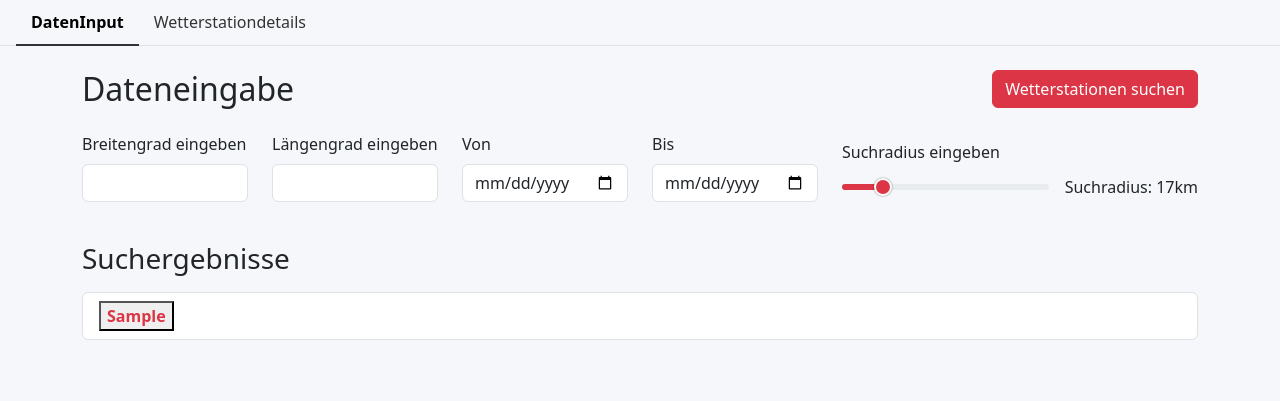
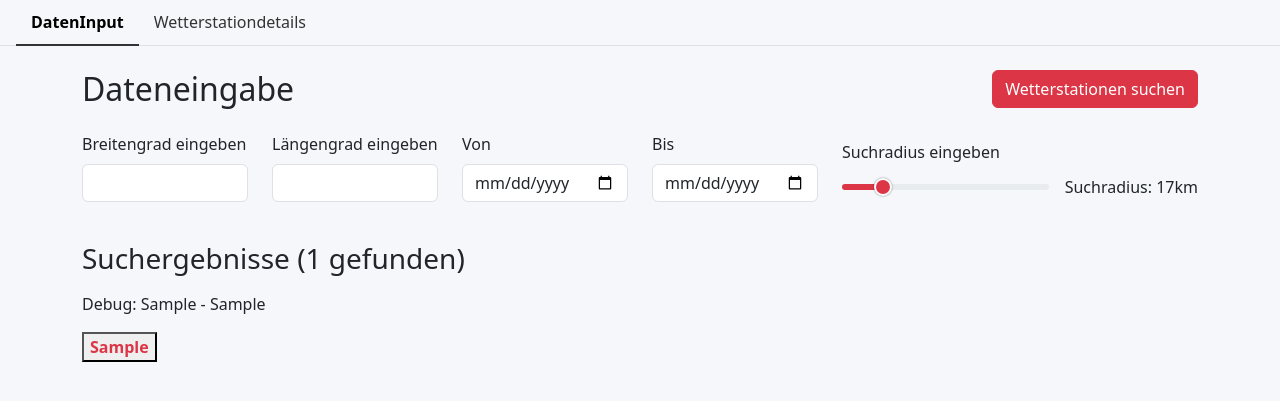
Before and after one commit to silkiqw/abgabe, a Django app: template myapp/templates/index.html in a window 1280 px wide. Shown: the top 401 px of the page. Run offline with Django 5.2, Linux system fonts and the light colour scheme; the template is opened without the code that fills it: most values are stand-ins (such as "Sample title", 1, 10 or a date in 2020); some libraries are stand-ins or nearby versions.

Commit message:
Update index.html

```diff
--- a/myapp/templates/index.html
+++ b/myapp/templates/index.html
@@ -171,16 +171,14 @@
         </form>
         <!-- Search Results -->
         {% if result %}
-            <h3 class="mb-3">Suchergebnisse</h3>
-            <form action="{% url 'result' %}" method="post">
-                {% csrf_token %}
-            <div>
-                <ul class="list-group">
-                    {% for res in result %}
-                    <li class="list-group-item result-item">
-                    <button class="weather-station" type="submit" name="choice" value="{{ res.0 }}">{{ res.1 }}</button>
-                    </li>
-                {% endfor %}
+            <h3 class="mb-3">Suchergebnisse ({{ result|length }} gefunden)</h3>
+            {% for res in result %}
+<li class="list-group-item result-item">
+    <!-- Debug-Information -->
+    <p>Debug: {{ res.0 }} - {{ res.1 }}</p>
+    <button class="weather-station" type="submit" name="choice" value="{{ res.0 }}">{{ res.1 }}</button>
+</li>
+{% endfor %}
                 </ul>
             </div>
         </form>
```
